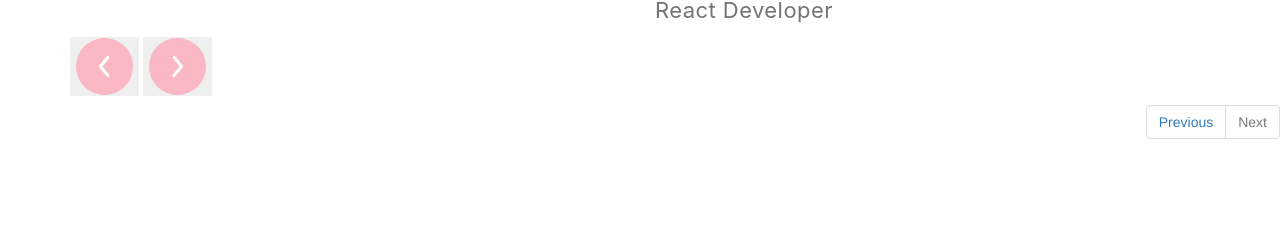
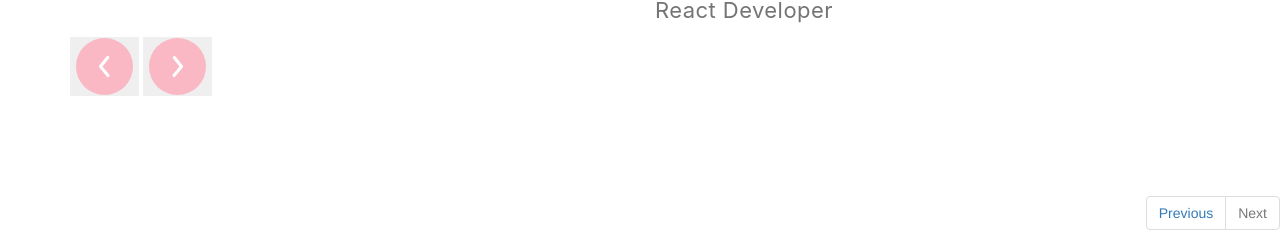
Before and after one commit to Deendayal2dd/WebDeveloperAssignment.github.io, a plain HTML site: page testimonials.html in a window 1280 px wide. Shown: the part 631-881 px from the top of the page. Before the commit the page ends 807 px from the top, so only its background shows below. Drawn offline with nearby package versions, Linux system fonts and the light colour scheme.

Commit message:
Update testimonials.css

```diff
--- a/testimonials.css
+++ b/testimonials.css
@@ -31,7 +31,4 @@
   }
   nav{
     float: right;
-    right: 0;
-    bottom: 10px;
-    position: absolute;
   }
```
